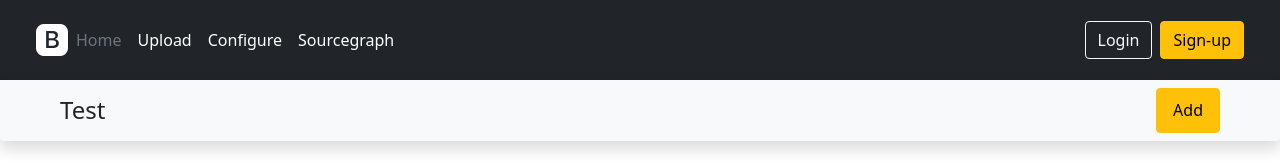
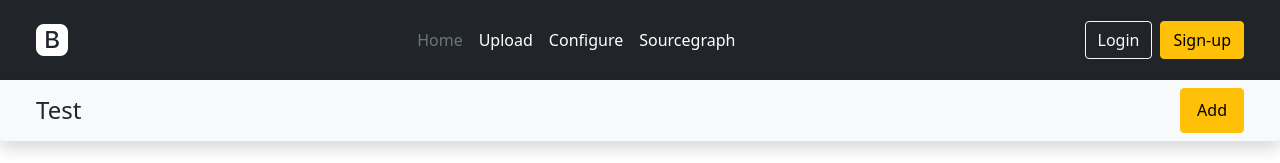
Before and after one commit to yangify/dollfront, a React (Create React App) app: page / in a window 1280 px wide. Shown: the top 163 px of the page. Built offline with nearby package versions, Linux system fonts and the light colour scheme; no server answers.

Commit message:
updated styling for nav-bar

```diff
--- a/src/component/nav_bar/menu.jsx
+++ b/src/component/nav_bar/menu.jsx
@@ -2,7 +2,7 @@ import { Link } from 'react-router-dom';
 
 export const Menu = () => {
     return (
-        <ul className="nav col-12 col-lg-auto me-lg-auto mb-2 justify-content-center mb-md-0">
+        <ul className="nav col-12 col-lg-auto me-lg-auto mb-2 justify-content-center mb-md-0 ms-auto">
             <li><Link to="/" className="nav-link px-2 text-secondary">Home</Link></li>
             <li><Link to="/upload" className="nav-link px-2 text-white">Upload</Link></li>
             <li><Link to="/configure" className="nav-link px-2 text-white">Configure</Link></li>
--- a/src/component/nav_bar/subheader.jsx
+++ b/src/component/nav_bar/subheader.jsx
@@ -1,6 +1,6 @@
 export const SubHeader = () => {
     return (
-        <nav className="px-5 py-2 bg-light text-dark rounded shadow">
+        <nav className="px-4 py-2 bg-light text-dark rounded shadow">
             <div className="container-fluid d-flex justify-content-between text-center">
                 <div className="h4 text-dark mt-2">Test</div>
                 <button type="button" className="px-3 btn btn-warning shadow-none">Add</button>
```
